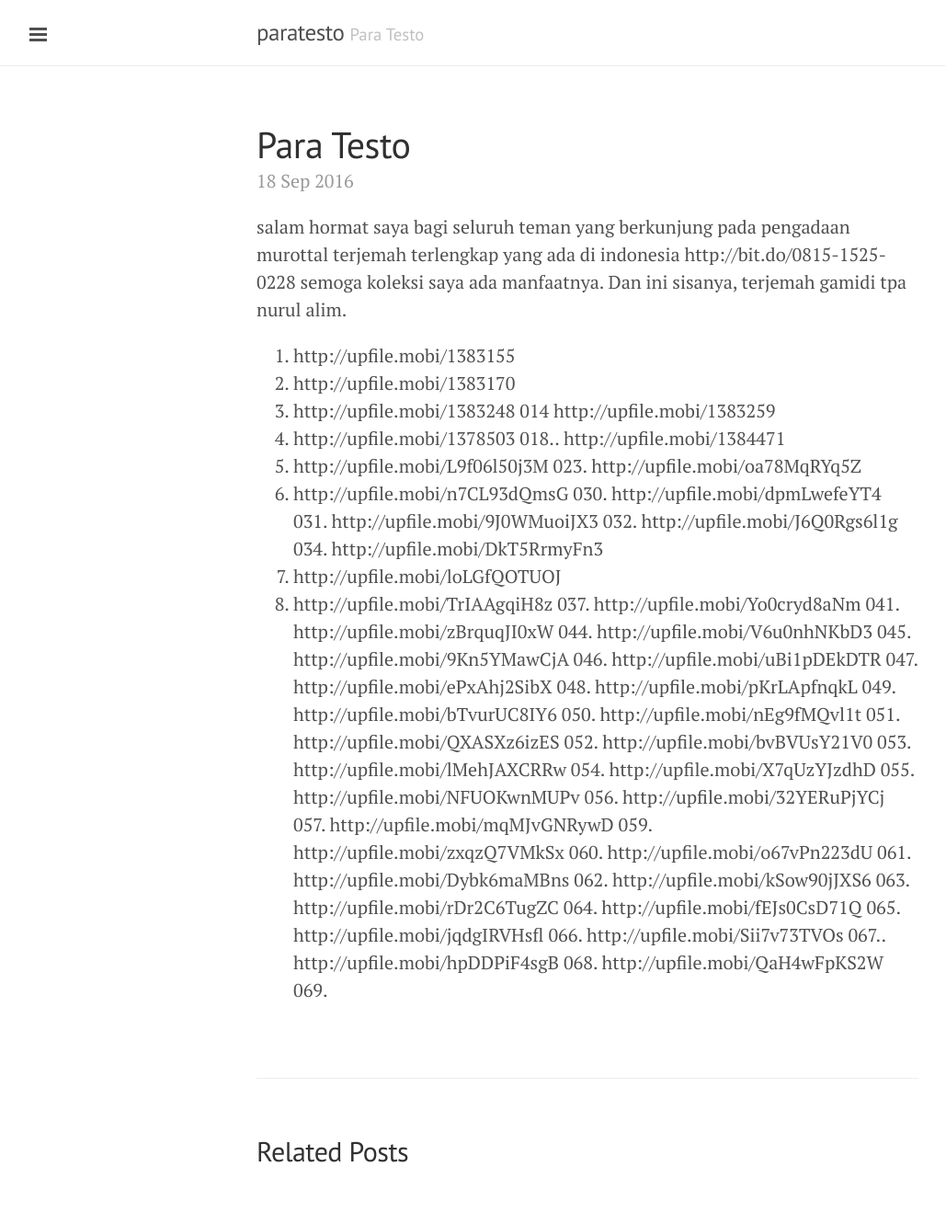
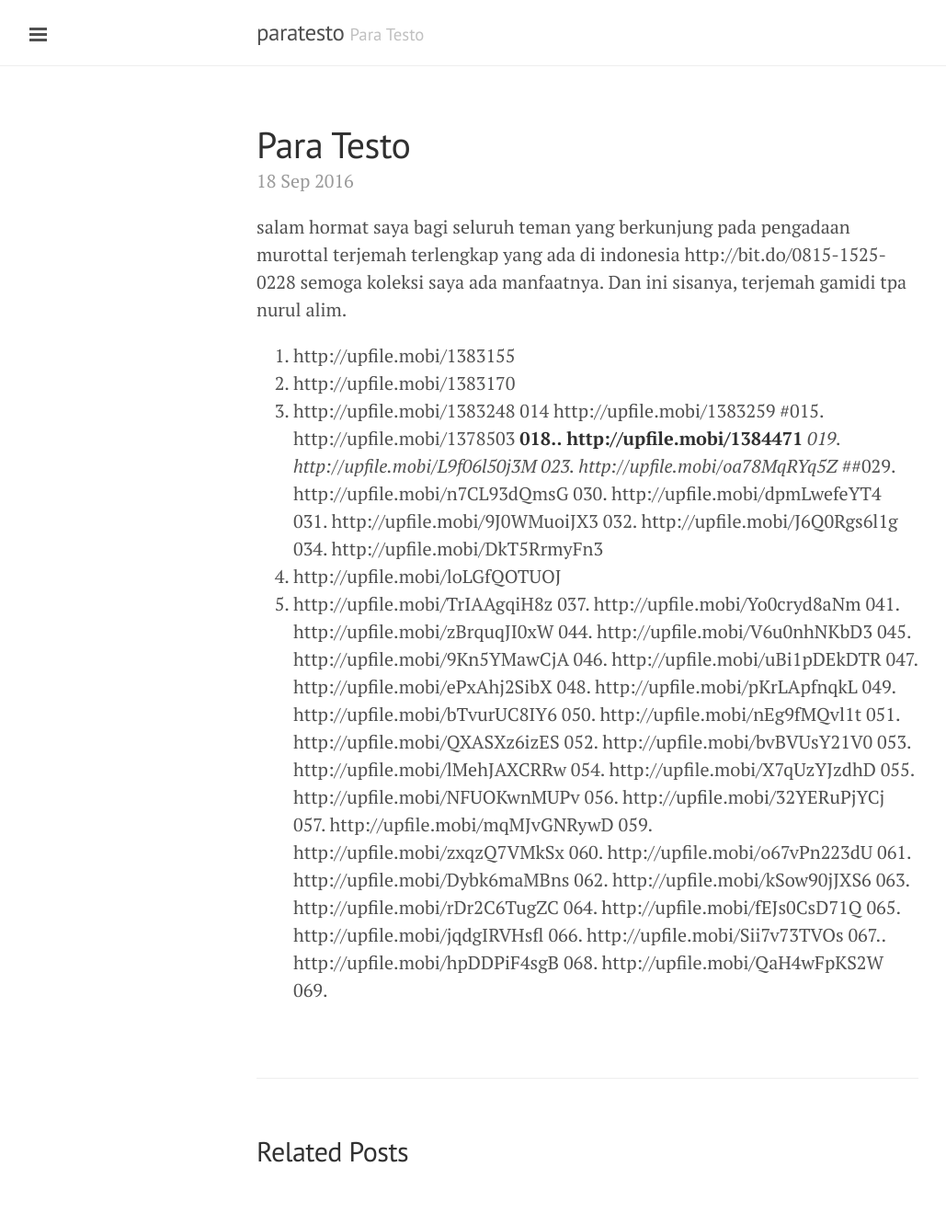
Before and after one commit to paratesto/paratesto.github.io, a Jekyll site: the page built from _posts/2016-09-18-para-testo.markdown, in a window 1280 px wide. Shown: the whole page at 92% size, without its empty margins (1-1030 px from the left). Built offline with Jekyll 4.4.1, drawn with Linux system fonts in a browser that asks for light colours.

Commit message:
Post update: Para Testo

```diff
--- a/_posts/2016-09-18-para-testo.markdown
+++ b/_posts/2016-09-18-para-testo.markdown
@@ -10,9 +10,9 @@ salam hormat saya bagi seluruh teman yang berkunjung pada pengadaan murottal ter
 012. http://upfile.mobi/1383170
 013. http://upfile.mobi/1383248
 014 http://upfile.mobi/1383259
-015. http://upfile.mobi/1378503
-018.. http://upfile.mobi/1384471
-019. http://upfile.mobi/L9f06l50j3M 023. http://upfile.mobi/oa78MqRYq5Z
-029. http://upfile.mobi/n7CL93dQmsG 030. http://upfile.mobi/dpmLwefeYT4 031. http://upfile.mobi/9J0WMuoiJX3 032. http://upfile.mobi/J6Q0Rgs6l1g 034. http://upfile.mobi/DkT5RrmyFn3
+#015. http://upfile.mobi/1378503
+__018.. http://upfile.mobi/1384471__
+_019. http://upfile.mobi/L9f06l50j3M 023. http://upfile.mobi/oa78MqRYq5Z_
+##029. http://upfile.mobi/n7CL93dQmsG 030. http://upfile.mobi/dpmLwefeYT4 031. http://upfile.mobi/9J0WMuoiJX3 032. http://upfile.mobi/J6Q0Rgs6l1g 034. http://upfile.mobi/DkT5RrmyFn3
 035. http://upfile.mobi/loLGfQOTUOJ
 036. http://upfile.mobi/TrIAAgqiH8z 037. http://upfile.mobi/Yo0cryd8aNm 041. http://upfile.mobi/zBrquqJI0xW 044. http://upfile.mobi/V6u0nhNKbD3 045. http://upfile.mobi/9Kn5YMawCjA 046. http://upfile.mobi/uBi1pDEkDTR 047. http://upfile.mobi/ePxAhj2SibX 048. http://upfile.mobi/pKrLApfnqkL 049. http://upfile.mobi/bTvurUC8IY6 050. http://upfile.mobi/nEg9fMQvl1t 051. http://upfile.mobi/QXASXz6izES 052. http://upfile.mobi/bvBVUsY21V0 053. http://upfile.mobi/lMehJAXCRRw 054. http://upfile.mobi/X7qUzYJzdhD 055. http://upfile.mobi/NFUOKwnMUPv 056. http://upfile.mobi/32YERuPjYCj 057. http://upfile.mobi/mqMJvGNRywD 059. http://upfile.mobi/zxqzQ7VMkSx 060. http://upfile.mobi/o67vPn223dU 061. http://upfile.mobi/Dybk6maMBns 062. http://upfile.mobi/kSow90jJXS6 063. http://upfile.mobi/rDr2C6TugZC 064. http://upfile.mobi/fEJs0CsD71Q 065. http://upfile.mobi/jqdgIRVHsfl 066. http://upfile.mobi/Sii7v73TVOs 067.. http://upfile.mobi/hpDDPiF4sgB 068. http://upfile.mobi/QaH4wFpKS2W 069.
```
